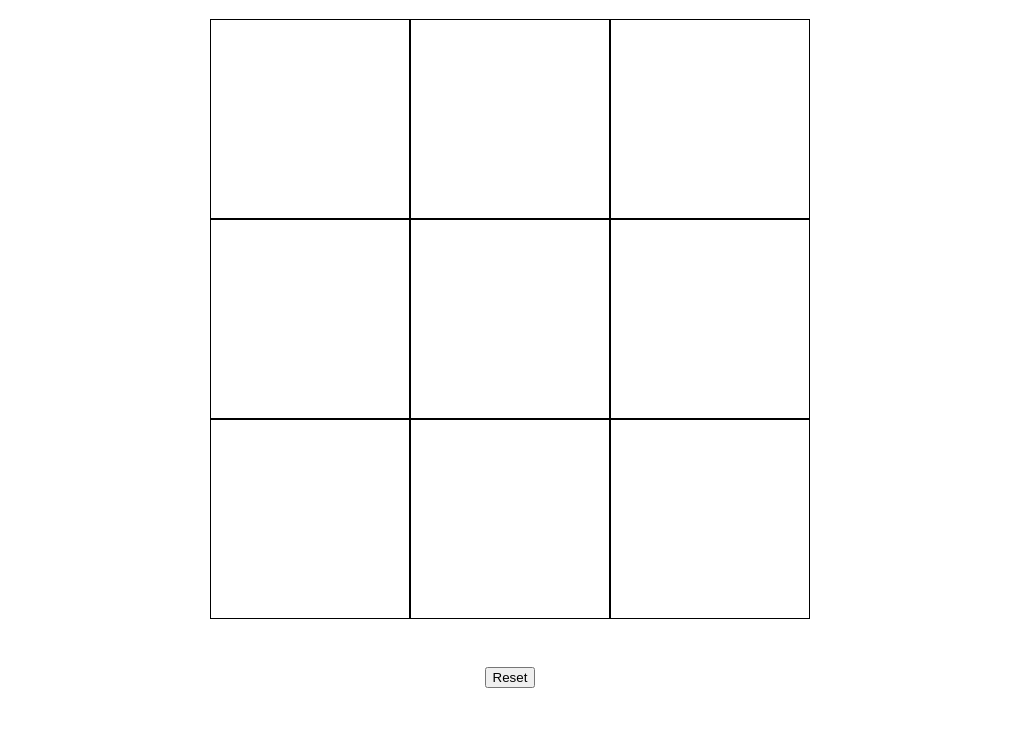
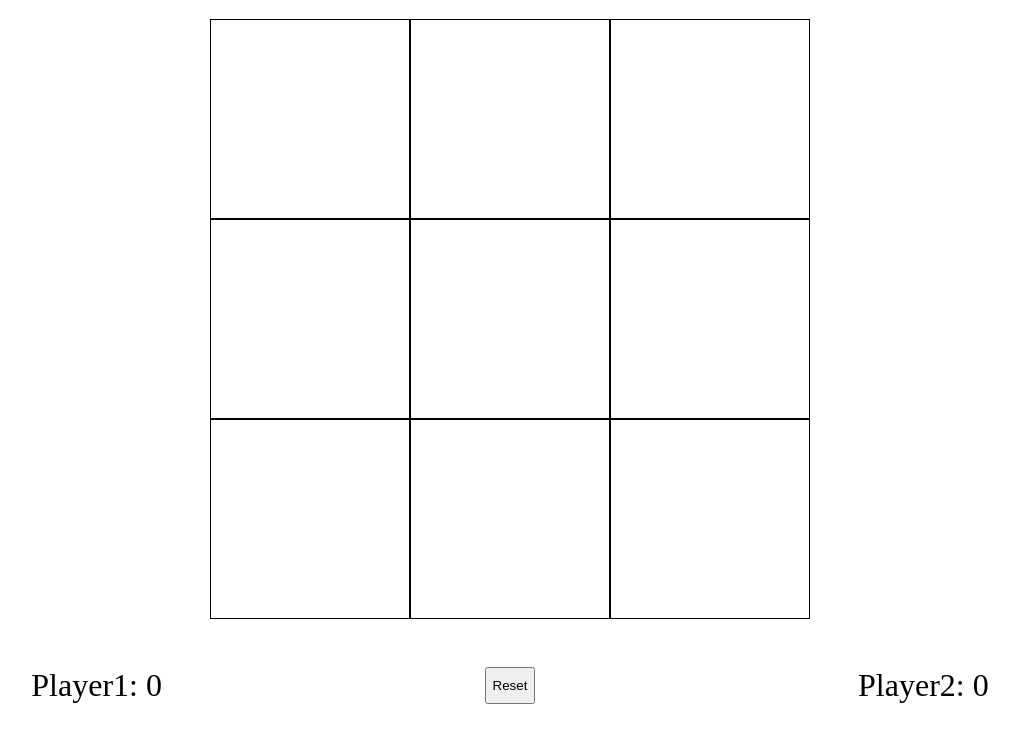
Before and after one commit to abaskarasingham/tic-tac-toe, a plain HTML site: page index.html in a window 1280 px wide. Shown: the part 61-800 px from the top of the page, without its empty margins (130-1149 px from the left). Drawn offline with Linux system fonts and the light colour scheme.

Commit message:
Add Scoreboard
Players can now view their scores on the bottom
row below the board.

```diff
--- a/index.html
+++ b/index.html
@@ -20,6 +20,10 @@
         <div class="cell"></div>
         <div class="cell"></div>
     </div>
-    <div class="bottom-row"><button class="resetBtn">Reset</button></div>
+    <div class="bottom-row">
+        <div class="p1score">Player1: </div>
+        <button class="resetBtn">Reset</button>
+        <div class="p2score">Player2: </div>
+    </div>
 </body>
 </html>
--- a/script.js
+++ b/script.js
@@ -33,11 +33,58 @@ function createPlayer(name, marker) {
     return { getName, setName, getMarker, setMarker, getScore, giveScore };
 };
 
+const DisplayController = (() => {
+  const cells = Array.from(document.querySelectorAll(".cell"));
+  const message = document.querySelector(".message");
+  const p1score = document.querySelector(".p1score");
+  const p2score = document.querySelector(".p2score");
+  const resetBtn = document.querySelector(".resetBtn");
+    resetBtn.addEventListener("click", function(e) {
+        GameBoard.reset();
+        GameController.reset();
+        render();
+    });
+
+  const render = () => {
+    const board = GameBoard.getBoard();
+    cells.forEach((cell, index) => {
+      cell.textContent = board[index];
+    });
+  };
+
+  const displayTurn = (player) => {
+    message.textContent = `It's ${player.getName()}'s Turn!`;
+  };
+
+  const displayWinner = (player) => {
+    message.textContent = `${player.getName()} Wins!`;
+  };
+
+  const displayTie = () => {
+    message.textContent = "It's a Tie!";
+  };
+
+  const displayScore = (player1, player2) => {
+    p1score.textContent = `${player1.getName()}: ${player1.getScore()}`;
+    p2score.textContent = `${player2.getName()}: ${player2.getScore()}`;
+  };
+
+  cells.forEach((cell, index) => {
+    cell.addEventListener("click", function(e) {
+      GameController.playRound(index);
+      render();
+    });
+  });
+
+  return { render, displayWinner, displayTurn, displayTie, displayScore };
+})();
+
 const GameController = (() => {
     const player1 = createPlayer("Player1", 'X');
     const player2 = createPlayer("Player2", 'O');
     let currentPlayer = player1;
     let gameOver = false;
+    DisplayController.displayScore(player1, player2);
 
     const playRound = (index) => {
         if (gameOver) return;
@@ -49,6 +96,7 @@ const GameController = (() => {
             DisplayController.displayWinner(currentPlayer);
             currentPlayer.giveScore();
             gameOver = true;
+            DisplayController.displayScore(player1, player2);
             return;
         }
 
@@ -90,42 +138,3 @@ const GameController = (() => {
 
     return { playRound, reset };
 })();
-
-const DisplayController = (() => {
-  const cells = Array.from(document.querySelectorAll(".cell"));
-  const message = document.querySelector(".message");
-  const resetBtn = document.querySelector(".resetBtn");
-    resetBtn.addEventListener("click", function(e) {
-        GameBoard.reset();
-        GameController.reset();
-        render();
-    });
-
-  const render = () => {
-    const board = GameBoard.getBoard();
-    cells.forEach((cell, index) => {
-      cell.textContent = board[index];
-    });
-  };
-
-  const displayTurn = (player) => {
-    message.textContent = `It's ${player.getName()}'s Turn!`;
-  }
-
-  const displayWinner = (player) => {
-    message.textContent = `${player.getName()} Wins!`;
-  }
-
-  const displayTie = () => {
-    message.textContent = "It's a Tie!";
-  }
-
-  cells.forEach((cell, index) => {
-    cell.addEventListener("click", function(e) {
-      GameController.playRound(index);
-      render();
-    });
-  });
-
-  return { render, displayWinner, displayTurn, displayTie };
-})();
--- a/styles.css
+++ b/styles.css
@@ -13,7 +13,8 @@ body {
 
 .bottom-row {
     display: flex;
-    justify-content: center;
+    justify-content: space-around;
+    font-size: 2rem;
     margin-top: 3rem;
 }
 
```
